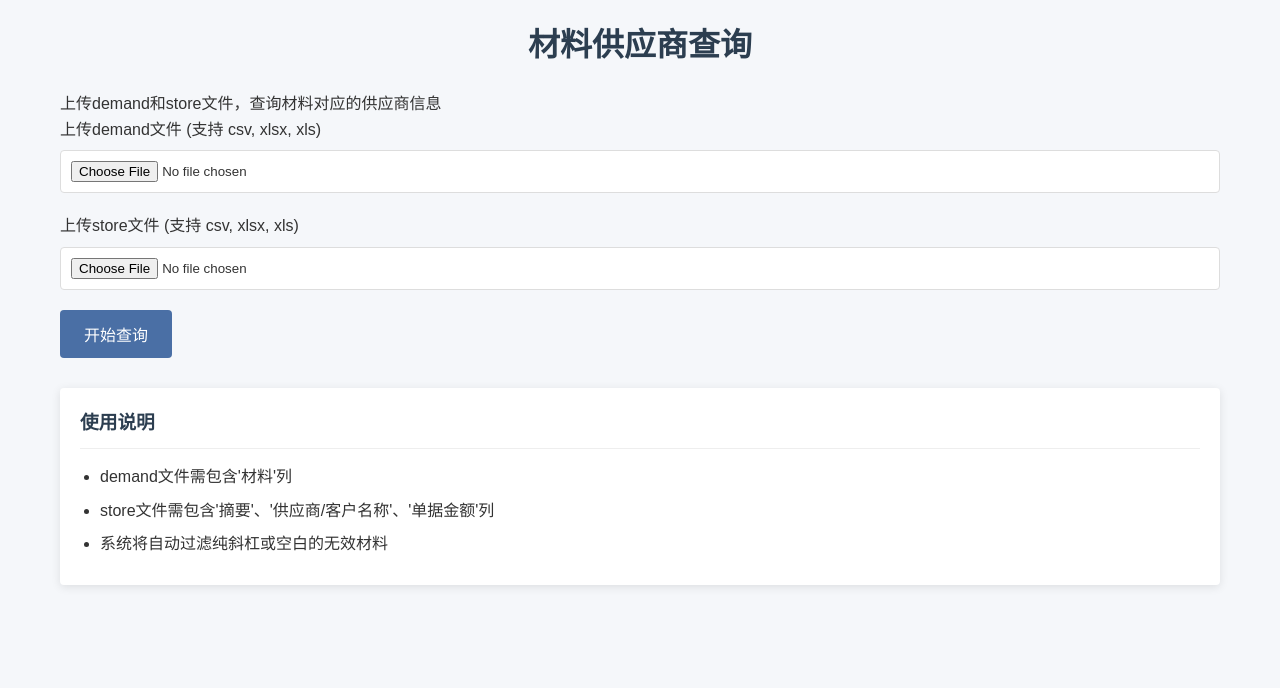
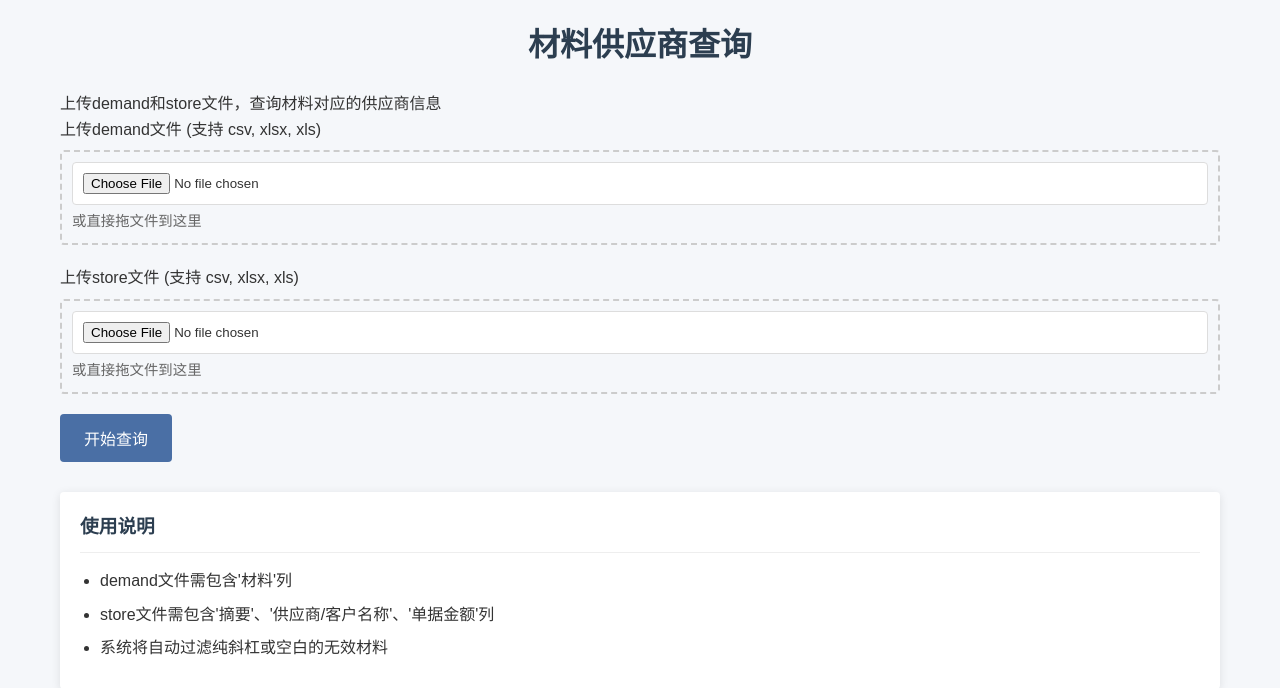
Before and after one commit to MZKT89/search_for_suppliers, a Flask app: page / in a window 1280 px wide. Shown: the top 688 px of the page. Run offline with Flask 3, Linux system fonts and the light colour scheme.

Commit message:
fix:更新requirements, 上传文件改为可拖动

```diff
--- a/app/templates/index.html
+++ b/app/templates/index.html
@@ -5,6 +5,27 @@
     <meta name="viewport" content="width=device-width, initial-scale=1.0">
     <title>材料供应商查询</title>
     <link rel="stylesheet" href="{{ url_for('static', filename='css/styles.css') }}">
+    <style>
+        .drop-box {
+            border: 2px dashed #ccc;
+            padding: 10px;
+            margin-top: 5px;
+            border-radius: 4px;
+        }
+        .drop-box:hover {
+            border-color: #666;
+        }
+        .drop-text {
+            color: #666;
+            font-size: 0.9em;
+            margin: 5px 0 0 0;
+        }
+        /* 拖放时的高亮样式 */
+        .drop-box.active {
+            border-color: #2196F3;
+            background: #f0f7ff;
+        }
+    </style>
 </head>
 <body>
     <div class="container">
@@ -24,11 +45,17 @@
         <form method="post" action="{{ url_for('main.index') }}" enctype="multipart/form-data">
             <div class="form-group">
                 <label for="demand_file">上传demand文件 (支持 csv, xlsx, xls)</label>
-                <input type="file" id="demand_file" name="demand_file" accept=".csv,.xlsx,.xls" required>
+                <div class="drop-box" id="demand-drop">
+                    <input type="file" id="demand_file" name="demand_file" accept=".csv,.xlsx,.xls" required>
+                    <p class="drop-text">或直接拖文件到这里</p>
+                </div>
             </div>
             <div class="form-group">
                 <label for="store_file">上传store文件 (支持 csv, xlsx, xls)</label>
-                <input type="file" id="store_file" name="store_file" accept=".csv,.xlsx,.xls" required>
+                <div class="drop-box" id="store-drop">
+                    <input type="file" id="store_file" name="store_file" accept=".csv,.xlsx,.xls" required>
+                    <p class="drop-text">或直接拖文件到这里</p>
+                </div>
             </div>
             <button type="submit" class="btn">开始查询</button>
         </form>
@@ -42,5 +69,51 @@
             </ul>
         </div>
     </div>
+
+    <script>
+        // 简单的拖放功能实现
+        function setupDragDrop(dropId, inputId) {
+            const dropBox = document.getElementById(dropId);
+            const fileInput = document.getElementById(inputId);
+
+            // 阻止浏览器默认的拖放行为
+            ['dragenter', 'dragover', 'dragleave', 'drop'].forEach(event => {
+                dropBox.addEventListener(event, function(e) {
+                    e.preventDefault();
+                    e.stopPropagation();
+                });
+            });
+
+            // 拖文件进入区域时，添加高亮样式
+            dropBox.addEventListener('dragenter', function() {
+                this.classList.add('active');
+            });
+
+            // 拖文件离开区域时，移除高亮样式
+            dropBox.addEventListener('dragleave', function() {
+                this.classList.remove('active');
+            });
+
+            // 拖文件在区域上方时，保持高亮样式
+            dropBox.addEventListener('dragover', function() {
+                this.classList.add('active');
+            });
+
+            // 松开鼠标放下文件时
+            dropBox.addEventListener('drop', function(e) {
+                this.classList.remove('active');
+                // 获取拖放的文件
+                const files = e.dataTransfer.files;
+                if (files.length) {
+                    // 将文件赋值给文件输入框
+                    fileInput.files = files;
+                }
+            });
+        }
+
+        // 为两个上传区域分别设置拖放功能
+        setupDragDrop('demand-drop', 'demand_file');
+        setupDragDrop('store-drop', 'store_file');
+    </script>
 </body>
 </html>
--- a/requirements.txt
+++ b/requirements.txt
@@ -1,2 +1,4 @@
 flask
 pandas
+openpyxl
+xlrd
```
